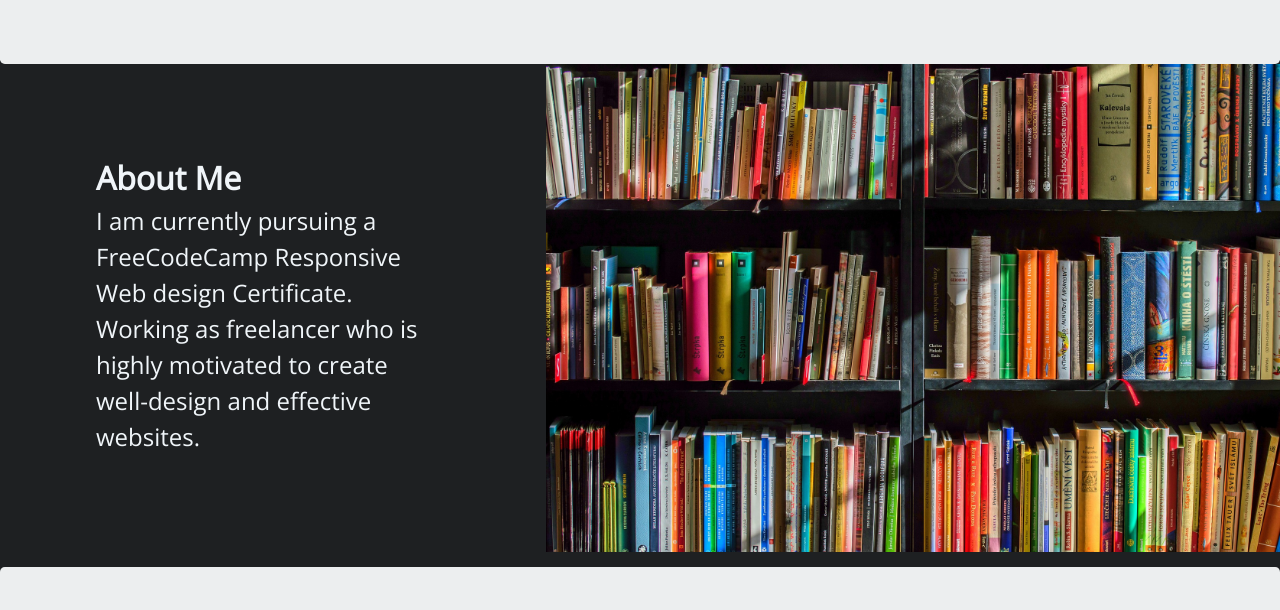
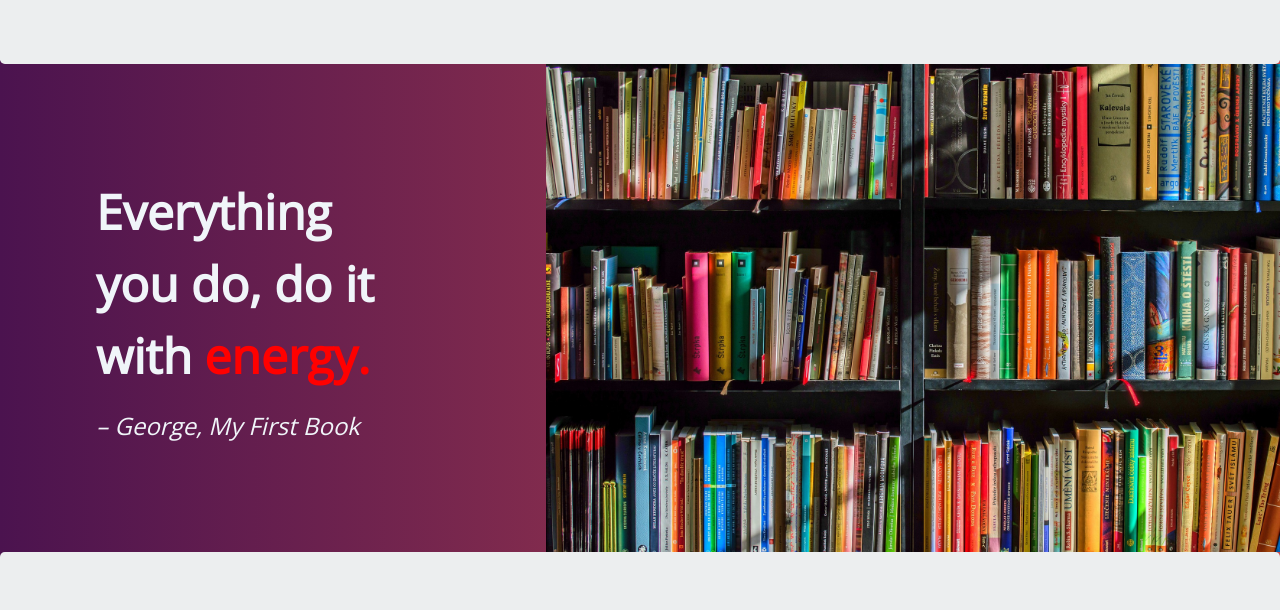
Before and after one commit to JaviRoser/GeorgeTheWriter, a plain HTML site: page index.html in a window 1280 px wide. Shown: the part 728-1338 px from the top of the page. Drawn offline with nearby package versions, Linux system fonts and the light colour scheme; a script that the page names is missing.

Commit message:
Add quOtation mark

```diff
--- a/css/style.css
+++ b/css/style.css
@@ -17,7 +17,10 @@ h1 {
 
 
 main {
-    background-color: var(--main-color);
+    background: #c94b4b;  /* fallback for old browsers */
+background: -webkit-linear-gradient(to right, #4b134f, #c94b4b);  /* Chrome 10-25, Safari 5.1-6 */
+background: linear-gradient(to right, #4b134f, #c94b4b); /* W3C, IE 10+/ Edge, Firefox 16+, Chrome 26+, Opera 12+, Safari 7+ */
+
     color: var(--four-color);
     transition: margin-left .5s;
     overflow-x: hidden;
@@ -38,6 +41,33 @@ body {
     font-size: 30px;
     cursor: pointer;
 }
+
+
+blockquote{
+
+    font-weight: 900;
+    font-size: 2em;
+    line-height: 1.5em;
+}
+
+blockquote span{
+    color:red;
+}
+
+
+
+
+
+
+
+
+
+
+
+
+
+
+
 
 .img-responsive {
     width: 100%;
--- a/index.html
+++ b/index.html
@@ -52,12 +52,15 @@
             <div class="row">
                 <div class="col-md-5">
                     <div class="about_Me">
-                        <div class="header">
+                        <!-- <div class="header">
                             <h2>About Me</h2>
-                        </div>
+                        </div> -->
                         <p>
-                            I am currently pursuing a FreeCodeCamp Responsive Web design Certificate. Working as freelancer who is highly motivated to create well-design and effective websites.
                         </p>
+                        <blockquote cite="">
+                            <p> Everything you do, do it with <span>energy.</span></p>
+                        </blockquote>
+                        <cite>– George, My First Book</cite>
                     </div>
                 </div>
                 <div class="col-md-7 ">
```
